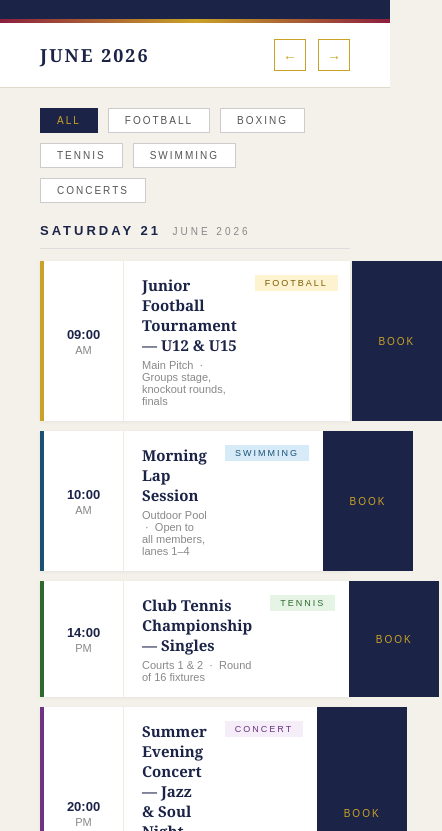
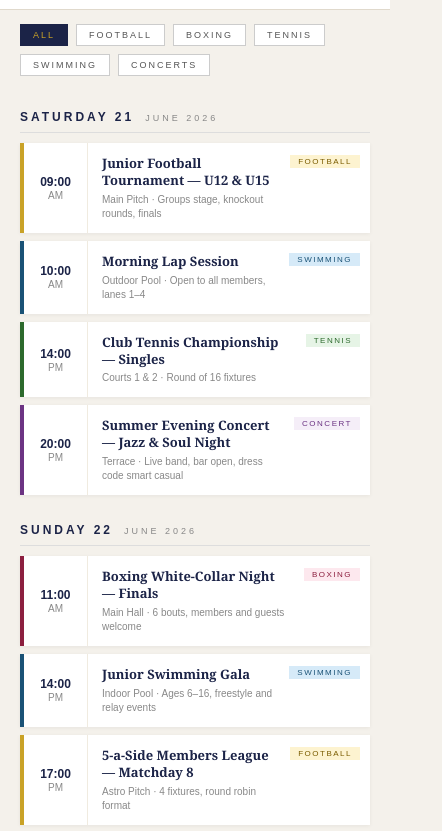
Before and after one commit to igharib/winchester-united, a plain HTML site: page index.html in a window 390 px wide. Shown: the part 141-972 px from the top of the page, 442 px wide, since content can reach past the window. Drawn offline with Linux system fonts and the light colour scheme.

Commit message:
Remove book buttons, mobile layout

```diff
--- a/index.html
+++ b/index.html
@@ -17,10 +17,10 @@
   /* HEADER */
   .header {
     background: #1B2347;
-    padding: 36px 40px 28px;
+    padding: 24px 20px 20px;
     display: flex;
     align-items: center;
-    gap: 24px;
+    gap: 16px;
     position: relative;
   }
   .header::after {
@@ -32,51 +32,49 @@
     bottom: 0; left: 0; right: 0;
   }
   .header-logo {
-    width: 72px;
-    height: 72px;
+    width: 52px;
+    height: 52px;
     object-fit: contain;
     filter: drop-shadow(0 2px 8px rgba(0,0,0,0.4));
+    flex-shrink: 0;
   }
   .header-text h1 {
-    font-size: 26px;
+    font-size: 18px;
     color: #C9A227;
-    letter-spacing: 3px;
+    letter-spacing: 2px;
     text-transform: uppercase;
   }
   .header-text p {
     font-family: Arial, sans-serif;
-    font-size: 11px;
+    font-size: 10px;
     color: rgba(245,240,232,0.6);
-    letter-spacing: 3px;
+    letter-spacing: 2px;
     text-transform: uppercase;
-    margin-top: 4px;
+    margin-top: 3px;
   }
 
   /* MONTH NAV */
   .month-nav {
     background: #fff;
     border-bottom: 1px solid #e0d9cc;
-    padding: 16px 40px;
+    padding: 12px 20px;
     display: flex;
     align-items: center;
     justify-content: space-between;
   }
   .month-nav h2 {
-    font-size: 18px;
+    font-size: 15px;
     letter-spacing: 2px;
     text-transform: uppercase;
     color: #1B2347;
   }
-  .month-nav .nav-arrows {
-    display: flex;
-    gap: 12px;
-  }
+  .nav-arrows { display: flex; gap: 10px; }
   .arrow-btn {
     background: none;
     border: 1px solid #C9A227;
     color: #C9A227;
-    width: 32px;
-    height: 32px;
+    width: 30px;
+    height: 30px;
     cursor: pointer;
     font-size: 14px;
     display: flex;
@@ -87,29 +85,24 @@
 
   /* FILTER PILLS */
   .filters {
-    padding: 20px 40px;
+    padding: 14px 20px;
     display: flex;
-    gap: 10px;
+    gap: 8px;
     flex-wrap: wrap;
   }
   .pill {
     font-family: Arial, sans-serif;
-    font-size: 10px;
+    font-size: 9px;
     letter-spacing: 2px;
     text-transform: uppercase;
-    padding: 6px 16px;
+    padding: 5px 12px;
     border: 1px solid #ccc;
     cursor: pointer;
     background: #fff;
     color: #555;
     transition: all 0.15s;
   }
-  .pill.active, .pill:hover {
-    background: #1B2347;
-    color: #C9A227;
-    border-color: #1B2347;
-  }
-  .pill.football.active  { background: #1B2347; }
+  .pill.active, .pill:hover { background: #1B2347; color: #C9A227; border-color: #1B2347; }
   .pill.boxing.active    { background: #8C1F3F; border-color: #8C1F3F; color: #fff; }
   .pill.tennis.active    { background: #2d6a2d; border-color: #2d6a2d; color: #fff; }
   .pill.swimming.active  { background: #1a5276; border-color: #1a5276; color: #fff; }
@@ -117,25 +110,25 @@
 
   /* EVENTS LIST */
   .events-container {
-    padding: 0 40px 60px;
-    max-width: 900px;
+    padding: 0 20px 60px;
   }
 
-  .day-group { margin-bottom: 32px; }
+  .day-group { margin-bottom: 28px; }
   .day-label {
     font-family: Arial, sans-serif;
-    font-size: 10px;
+    font-size: 9px;
     letter-spacing: 3px;
     text-transform: uppercase;
     color: #888;
-    padding-bottom: 10px;
+    padding-bottom: 8px;
     border-bottom: 1px solid #ddd;
-    margin-bottom: 12px;
+    margin-bottom: 10px;
+    margin-top: 20px;
   }
   .day-label span {
     color: #1B2347;
     font-weight: bold;
-    font-size: 13px;
+    font-size: 12px;
   }
 
   .event-card {
@@ -143,12 +136,9 @@
     border-left: 4px solid #ccc;
     display: flex;
     align-items: stretch;
-    margin-bottom: 10px;
+    margin-bottom: 8px;
     box-shadow: 0 1px 4px rgba(0,0,0,0.06);
-    transition: box-shadow 0.15s;
-    cursor: pointer;
   }
-  .event-card:hover { box-shadow: 0 3px 12px rgba(0,0,0,0.1); }
 
   .event-card.football  { border-left-color: #C9A227; }
   .event-card.boxing    { border-left-color: #8C1F3F; }
@@ -157,45 +147,49 @@
   .event-card.concert   { border-left-color: #6c3483; }
 
   .event-time {
-    min-width: 80px;
-    padding: 16px 14px;
+    min-width: 64px;
+    padding: 12px 10px;
     font-family: Arial, sans-serif;
-    font-size: 11px;
+    font-size: 10px;
     color: #888;
     text-align: center;
     border-right: 1px solid #f0ebe0;
     display: flex;
     flex-direction: column;
     justify-content: center;
-    gap: 2px;
+    gap: 1px;
+    flex-shrink: 0;
   }
-  .event-time .time-start { font-size: 13px; font-weight: bold; color: #1B2347; }
+  .event-time .time-start { font-size: 12px; font-weight: bold; color: #1B2347; }
 
   .event-body {
-    padding: 14px 18px;
+    padding: 12px 14px;
     flex: 1;
+    min-width: 0;
   }
   .event-body h3 {
-    font-size: 15px;
+    font-size: 13px;
     color: #1B2347;
     margin-bottom: 4px;
+    line-height: 1.3;
   }
   .event-body p {
     font-family: Arial, sans-serif;
-    font-size: 11px;
+    font-size: 10px;
     color: #888;
+    line-height: 1.4;
   }
 
   .event-tag {
     font-family: Arial, sans-serif;
-    font-size: 9px;
-    letter-spacing: 2px;
+    font-size: 8px;
+    letter-spacing: 1.5px;
     text-transform: uppercase;
-    padding: 3px 10px;
-    border-radius: 0;
+    padding: 2px 8px;
     align-self: flex-start;
-    margin: 14px 14px 0 0;
+    margin: 12px 10px 0 0;
     white-space: nowrap;
+    flex-shrink: 0;
   }
   .tag-football  { background: #fdf3d0; color: #7a5c00; }
   .tag-boxing    { background: #fde8ee; color: #8C1F3F; }
@@ -203,28 +197,13 @@
   .tag-swimming  { background: #d6eaf8; color: #1a5276; }
   .tag-concert   { background: #f5eef8; color: #6c3483; }
 
-  .book-btn {
-    font-family: Arial, sans-serif;
-    font-size: 10px;
-    letter-spacing: 2px;
-    text-transform: uppercase;
-    background: #1B2347;
-    color: #C9A227;
-    border: none;
-    padding: 0 20px;
-    cursor: pointer;
-    min-width: 90px;
-    transition: background 0.15s;
-  }
-  .book-btn:hover { background: #C9A227; color: #1B2347; }
-
   /* FOOTER */
   .footer {
     background: #1B2347;
-    padding: 20px 40px;
+    padding: 18px 20px;
     text-align: center;
     font-family: Arial, sans-serif;
-    font-size: 10px;
+    font-size: 9px;
     letter-spacing: 2px;
     color: rgba(245,240,232,0.4);
     text-transform: uppercase;
@@ -284,10 +263,9 @@
       </div>
       <div class="event-body">
         <h3>Junior Football Tournament — U12 & U15</h3>
-        <p>Main Pitch &nbsp;·&nbsp; Groups stage, knockout rounds, finals</p>
+        <p>Main Pitch · Groups stage, knockout rounds, finals</p>
       </div>
       <span class="event-tag tag-football">Football</span>
-      <button class="book-btn">Book</button>
     </div>
 
     <div class="event-card swimming">
@@ -297,10 +275,9 @@
       </div>
       <div class="event-body">
         <h3>Morning Lap Session</h3>
-        <p>Outdoor Pool &nbsp;·&nbsp; Open to all members, lanes 1–4</p>
+        <p>Outdoor Pool · Open to all members, lanes 1–4</p>
       </div>
       <span class="event-tag tag-swimming">Swimming</span>
-      <button class="book-btn">Book</button>
     </div>
 
     <div class="event-card tennis">
@@ -310,10 +287,9 @@
       </div>
       <div class="event-body">
         <h3>Club Tennis Championship — Singles</h3>
-        <p>Courts 1 & 2 &nbsp;·&nbsp; Round of 16 fixtures</p>
+        <p>Courts 1 & 2 · Round of 16 fixtures</p>
       </div>
       <span class="event-tag tag-tennis">Tennis</span>
-      <button class="book-btn">Book</button>
     </div>
 
     <div class="event-card concert">
@@ -323,10 +299,9 @@
       </div>
       <div class="event-body">
         <h3>Summer Evening Concert — Jazz & Soul Night</h3>
-        <p>Terrace &nbsp;·&nbsp; Live band, bar open, dress code smart casual</p>
+        <p>Terrace · Live band, bar open, dress code smart casual</p>
       </div>
       <span class="event-tag tag-concert">Concert</span>
-      <button class="book-btn">Book</button>
     </div>
   </div>
 
@@ -341,10 +316,9 @@
       </div>
       <div class="event-body">
         <h3>Boxing White-Collar Night — Finals</h3>
-        <p>Main Hall &nbsp;·&nbsp; 6 bouts, members and guests welcome</p>
+        <p>Main Hall · 6 bouts, members and guests welcome</p>
       </div>
       <span class="event-tag tag-boxing">Boxing</span>
-      <button class="book-btn">Book</button>
     </div>
 
     <div class="event-card swimming">
@@ -354,10 +328,9 @@
       </div>
       <div class="event-body">
         <h3>Junior Swimming Gala</h3>
-        <p>Indoor Pool &nbsp;·&nbsp; Ages 6–16, freestyle and relay events</p>
+        <p>Indoor Pool · Ages 6–16, freestyle and relay events</p>
       </div>
       <span class="event-tag tag-swimming">Swimming</span>
-      <button class="book-btn">Book</button>
     </div>
 
     <div class="event-card football">
@@ -367,10 +340,9 @@
       </div>
       <div class="event-body">
         <h3>5-a-Side Members League — Matchday 8</h3>
-        <p>Astro Pitch &nbsp;·&nbsp; 4 fixtures, round robin format</p>
+        <p>Astro Pitch · 4 fixtures, round robin format</p>
       </div>
       <span class="event-tag tag-football">Football</span>
-      <button class="book-btn">Book</button>
     </div>
   </div>
 
@@ -385,10 +357,9 @@
       </div>
       <div class="event-body">
         <h3>Ladies Tennis Morning — Doubles</h3>
-        <p>Courts 3 & 4 &nbsp;·&nbsp; Social round-robin, all levels welcome</p>
+        <p>Courts 3 & 4 · Social round-robin, all levels welcome</p>
       </div>
       <span class="event-tag tag-tennis">Tennis</span>
-      <button class="book-btn">Book</button>
     </div>
 
     <div class="event-card swimming">
@@ -398,10 +369,9 @@
       </div>
       <div class="event-body">
         <h3>Evening Fitness Swim</h3>
-        <p>Outdoor Pool &nbsp;·&nbsp; Coached endurance session, intermediate+</p>
+        <p>Outdoor Pool · Coached endurance session, intermediate+</p>
       </div>
       <span class="event-tag tag-swimming">Swimming</span>
-      <button class="book-btn">Book</button>
     </div>
   </div>
 
@@ -416,10 +386,9 @@
       </div>
       <div class="event-body">
         <h3>End-of-Season Members Night — Live Band & Dinner</h3>
-        <p>Grand Hall &nbsp;·&nbsp; Members and one guest, black tie optional</p>
+        <p>Grand Hall · Members and one guest, black tie optional</p>
       </div>
       <span class="event-tag tag-concert">Concert</span>
-      <button class="book-btn">Book</button>
     </div>
 
     <div class="event-card boxing">
@@ -429,10 +398,9 @@
       </div>
       <div class="event-body">
         <h3>Boxing Masterclass — Guest Coach Session</h3>
-        <p>Gym &nbsp;·&nbsp; Limited to 20 members, technique and sparring</p>
+        <p>Gym · Limited to 20 members, technique and sparring</p>
       </div>
       <span class="event-tag tag-boxing">Boxing</span>
-      <button class="book-btn">Book</button>
     </div>
   </div>
 
```
